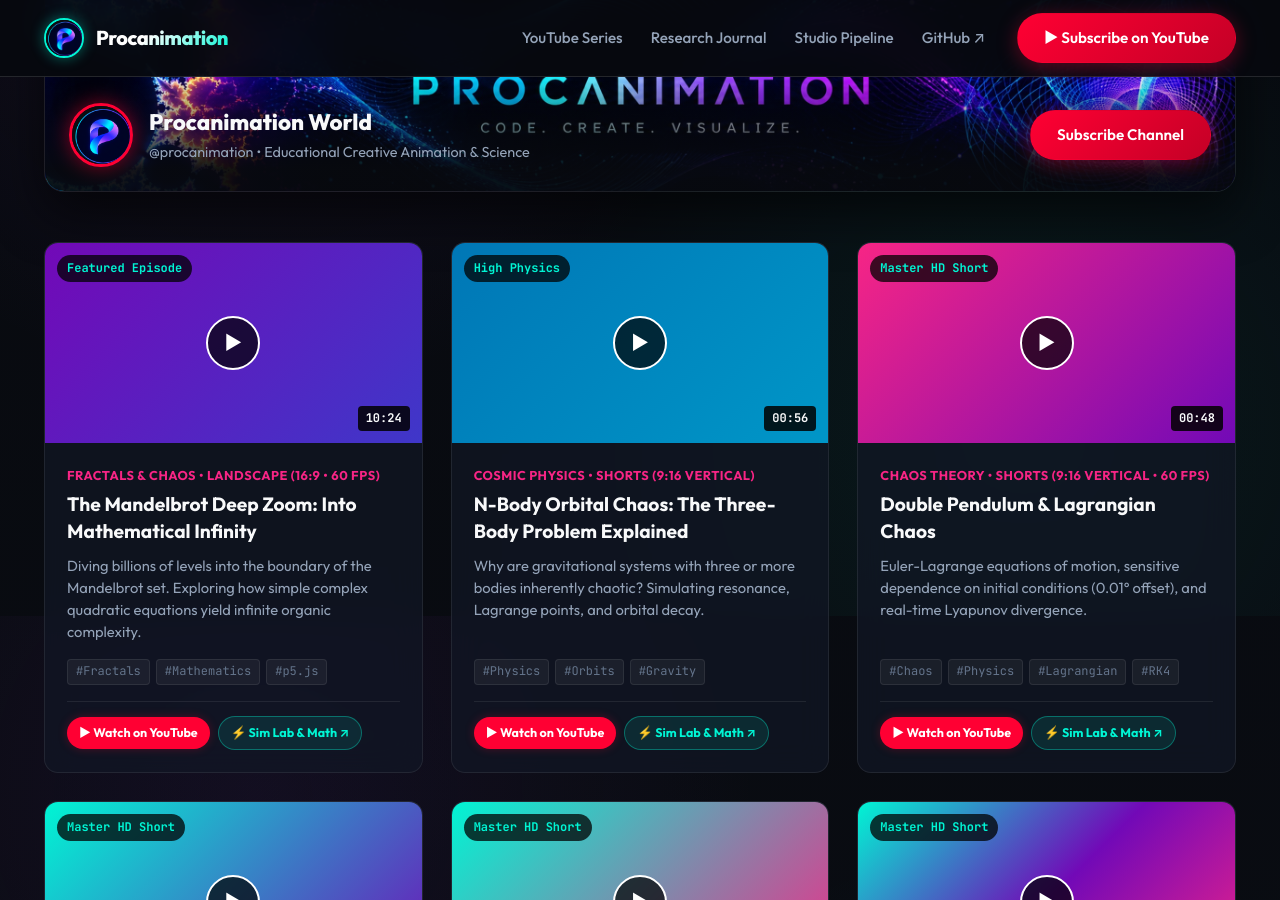
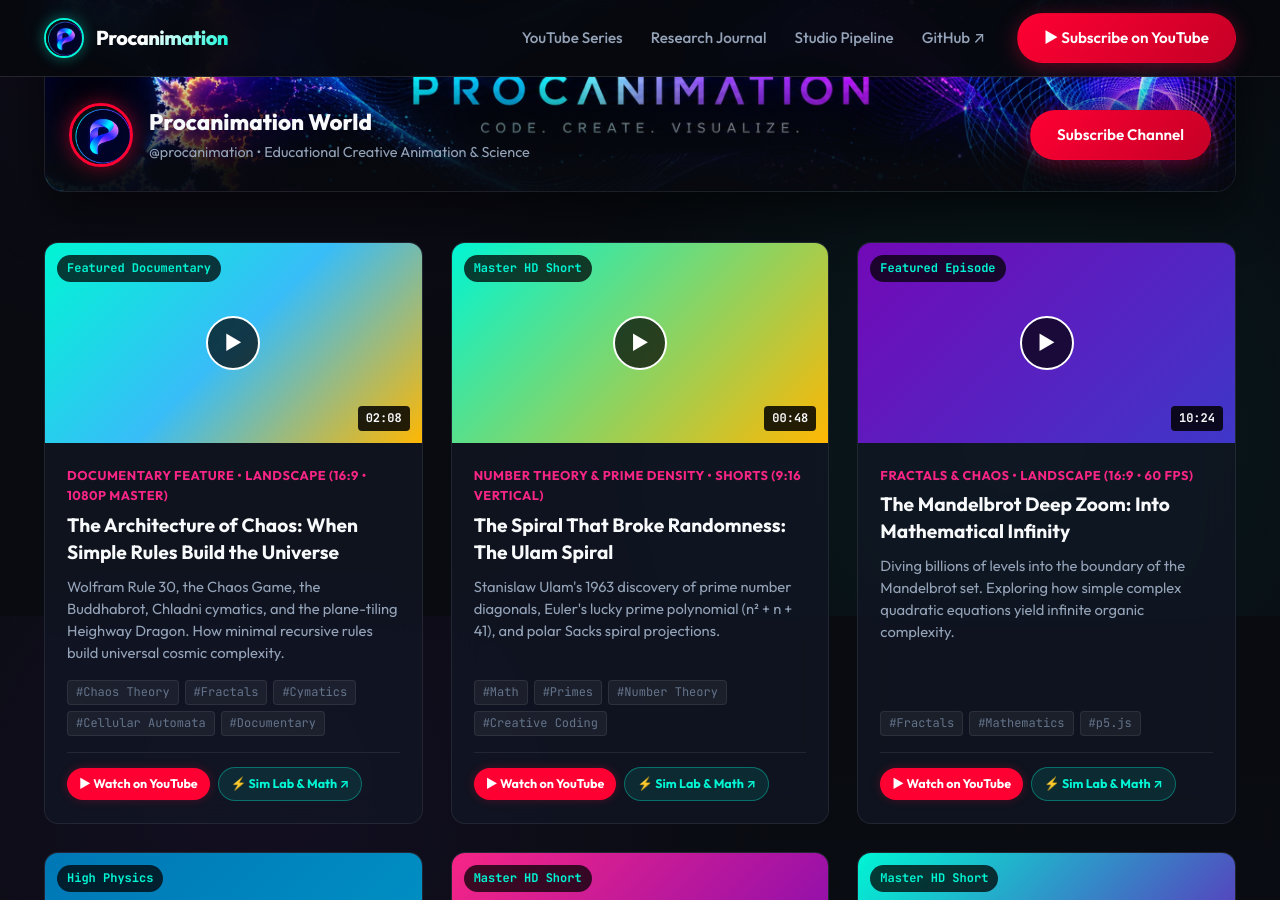
Before and after one commit to procanimation/procanimation.github.io, a Jekyll site: the page built from index.html, in a window 1280 px wide and 900 px high, scrolled down 1184 px. Built offline with Jekyll 4.4.1, drawn with Linux system fonts in a browser that asks for light colours.

Commit message:
feat(youtube): add featured documentary Architecture of Chaos and Ulam Spiral short

```diff
--- a/_data/youtube.yml
+++ b/_data/youtube.yml
@@ -1,4 +1,26 @@
 # YouTube Video Series & Educational Tracks
+- title: "The Architecture of Chaos: When Simple Rules Build the Universe"
+  series: "Documentary Feature"
+  format: "Landscape (16:9 • 1080p Master)"
+  duration: "02:08"
+  description: "Wolfram Rule 30, the Chaos Game, the Buddhabrot, Chladni cymatics, and the plane-tiling Heighway Dragon. How minimal recursive rules build universal cosmic complexity."
+  tags: ["Chaos Theory", "Fractals", "Cymatics", "Cellular Automata", "Documentary"]
+  badge: "Featured Documentary"
+  gradient: "linear-gradient(135deg, #00f5d4 0%, #38bdf8 50%, #ffb703 100%)"
+  video_url: "https://www.youtube.com/watch?v=mLvYWNr5tNo"
+  article_url: "/experiments/rule30-cellular.html"
+
+- title: "The Spiral That Broke Randomness: The Ulam Spiral"
+  series: "Number Theory & Prime Density"
+  format: "Shorts (9:16 Vertical)"
+  duration: "00:48"
+  description: "Stanislaw Ulam's 1963 discovery of prime number diagonals, Euler's lucky prime polynomial (n² + n + 41), and polar Sacks spiral projections."
+  tags: ["Math", "Primes", "Number Theory", "Creative Coding"]
+  badge: "Master HD Short"
+  gradient: "linear-gradient(135deg, #00f5d4 0%, #ffb703 100%)"
+  video_url: "https://www.youtube.com/shorts/8YfChWI63JQ"
+  article_url: "/experiments/ulam-spiral.html"
+
 - title: "The Mandelbrot Deep Zoom: Into Mathematical Infinity"
   series: "Fractals & Chaos"
   format: "Landscape (16:9 • 60 FPS)"
```
